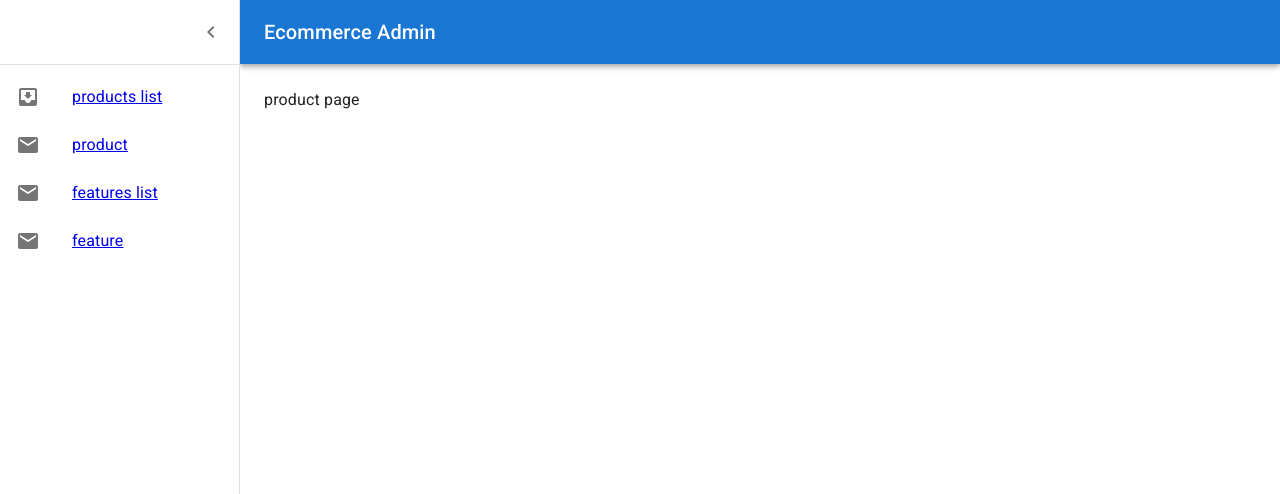
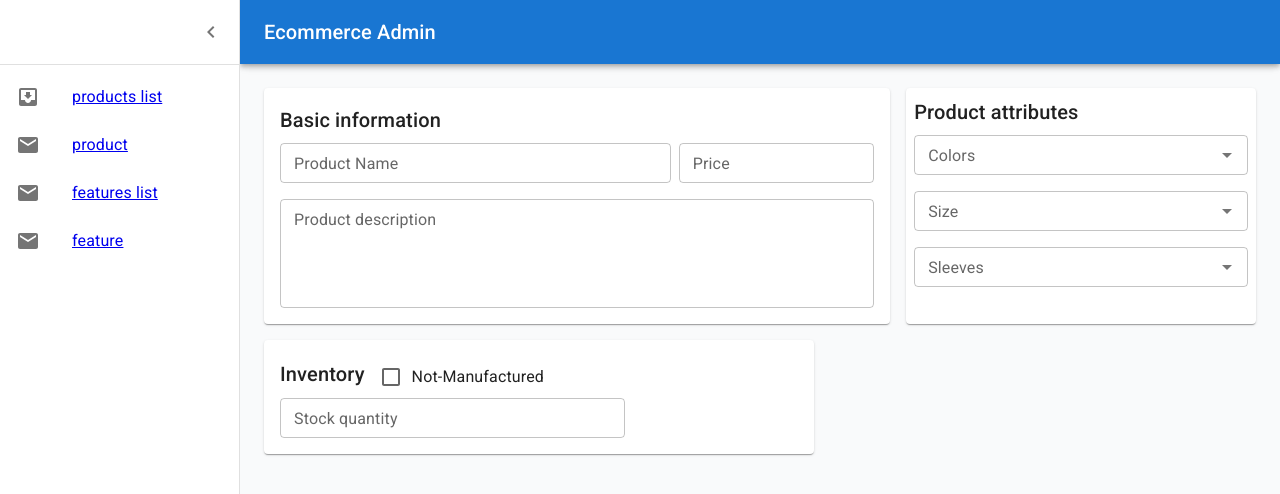
Before and after one commit to RezaZeraatkar/admin-ecommerce-react, a React (Vite) app: page /products/1/1 in a window 1280 px wide. Shown: the top 494 px of the page. Built offline with nearby package versions, Linux system fonts and the light colour scheme.

Commit message:
add - product forms

```diff
--- /dev/null
+++ b/src/components/forms/ProductAttributes.tsx
@@ -0,0 +1,96 @@
+import { attributes } from '@/data/data';
+import { Autocomplete, TextField } from '@mui/material';
+import Checkbox from '@mui/material/Checkbox';
+import Typography from '@mui/material/Typography';
+import CheckBoxOutlineBlankIcon from '@mui/icons-material/CheckBoxOutlineBlank';
+import CheckBoxIcon from '@mui/icons-material/CheckBox';
+
+const icon = <CheckBoxOutlineBlankIcon fontSize='small' />;
+const checkedIcon = <CheckBoxIcon fontSize='small' />;
+
+export default function ProductAttributes() {
+  return (
+    <form className='w-full'>
+      <Typography variant='h6' gutterBottom>
+        Product attributes
+      </Typography>
+      <div className='gap-4 flex flex-col w-full'>
+        <Autocomplete
+          className='w-full'
+          multiple
+          size='small'
+          id='checkboxes-tags-demo'
+          options={attributes.colors}
+          disableCloseOnSelect
+          getOptionLabel={(option) => option.value}
+          renderOption={(props, option, { selected }) => (
+            <li {...props}>
+              <Checkbox
+                icon={icon}
+                checkedIcon={checkedIcon}
+                style={{ marginRight: 8 }}
+                checked={selected}
+              />
+              {option.value}
+            </li>
+          )}
+          renderInput={(params) => (
+            <TextField {...params} label='Colors' placeholder='Colors' />
+          )}
+        />
+        <Autocomplete
+          className='w-full'
+          size='small'
+          multiple
+          id='checkboxes-tags-demo'
+          options={attributes.size}
+          disableCloseOnSelect
+          getOptionLabel={(option) => option.value}
+          renderOption={(props, option, { selected }) => (
+            <li {...props}>
+              <Checkbox
+                icon={icon}
+                checkedIcon={checkedIcon}
+                style={{ marginRight: 8 }}
+                checked={selected}
+              />
+              {option.value}
+            </li>
+          )}
+          renderInput={(params) => (
+            <TextField {...params} label='Size' placeholder='Size' />
+          )}
+        />
+        <Autocomplete
+          className='w-full'
+          size='small'
+          multiple
+          id='checkboxes-tags-demo'
+          options={attributes.sleeves}
+          disableCloseOnSelect
+          getOptionLabel={(option) => option.value}
+          renderOption={(props, option, { selected }) => (
+            <li {...props}>
+              <Checkbox
+                icon={icon}
+                checkedIcon={checkedIcon}
+                style={{ marginRight: 8 }}
+                checked={selected}
+                size='small'
+              />
+              {option.value}
+            </li>
+          )}
+          renderInput={(params) => (
+            <TextField
+              {...params}
+              label='Sleeves'
+              placeholder='Sleeves'
+              size='small'
+            />
+          )}
+        />
+      </div>
+    </form>
+  );
+}
--- /dev/null
+++ b/src/components/forms/ProductBasicInformation.tsx
@@ -0,0 +1,41 @@
+import TextField from '@mui/material/TextField';
+import Typography from '@mui/material/Typography';
+
+export default function ProductBasicInformation() {
+  return (
+    <form>
+      <div className='p-2'>
+        <Typography variant='h6' gutterBottom>
+          Basic information
+        </Typography>
+        <div className='flex flex-col gap-4'>
+          <div className='flex gap-2 w-full'>
+            <TextField
+              label='Product Name'
+              id='outlined-size-small'
+              defaultValue=''
+              size='small'
+              className='w-2/3'
+            />
+            <TextField
+              label='Price'
+              id='outlined-size-small'
+              defaultValue=''
+              size='small'
+              className='w-1/3'
+            />
+          </div>
+          <TextField
+            label='Product description'
+            id='outlined-size-small'
+            defaultValue=''
+            size='small'
+            multiline
+            rows={4}
+            className='w-full'
+          />
+        </div>
+      </div>
+    </form>
+  );
+}
--- /dev/null
+++ b/src/components/forms/ProductInventory.tsx
@@ -0,0 +1,28 @@
+import TextField from '@mui/material/TextField';
+import Typography from '@mui/material/Typography';
+import FormControlLabel from '@mui/material/FormControlLabel';
+import Checkbox from '@mui/material/Checkbox';
+
+export default function ProductInventory() {
+  return (
+    <form>
+      <div className='p-2'>
+        <div className='flex gap-4 items-center'>
+          <Typography variant='h6' gutterBottom>
+            Inventory
+          </Typography>
+          <FormControlLabel control={<Checkbox />} label='Not-Manufactured' />
+        </div>
+        <div className='flex gap-2 w-full'>
+          <TextField
+            label='Stock quantity'
+            id='outlined-size-small'
+            defaultValue=''
+            size='small'
+            className='w-2/3'
+          />
+        </div>
+      </div>
+    </form>
+  );
+}
--- a/src/data/data.ts
+++ b/src/data/data.ts
@@ -3,6 +3,7 @@ export const products = [
     id: 1,
     name: 'T-Shirt',
     price: '20$',
+    description: 'lorem ipsum ...',
     variants: [
       {
         color: {
@@ -40,6 +41,7 @@ export const products = [
     id: 2,
     name: 'Hoodie',
     price: '50$',
+    description: 'lorem ipsum ...',
     variants: [
       {
         color: {
--- a/src/output.css
+++ b/src/output.css
@@ -106,6 +106,61 @@
   display: flex
 }
 
+#root :is(.h-\[300px\]) {
+  height: 300px
+}
+
+#root :is(.min-h-screen) {
+  min-height: 100vh
+}
+
+#root :is(.w-1\/3) {
+  width: 33.333333%
+}
+
+#root :is(.w-2\/3) {
+  width: 66.666667%
+}
+
+#root :is(.w-full) {
+  width: 100%
+}
+
+#root :is(.flex-col) {
+  flex-direction: column
+}
+
+#root :is(.items-center) {
+  align-items: center
+}
+
+#root :is(.gap-2) {
+  gap: 0.5rem
+}
+
+#root :is(.gap-4) {
+  gap: 1rem
+}
+
+#root :is(.bg-gray-100) {
+  --tw-bg-opacity: 1;
+  background-color: rgb(243 244 246 / var(--tw-bg-opacity))
+}
+
+#root :is(.bg-gray-50) {
+  --tw-bg-opacity: 1;
+  background-color: rgb(249 250 251 / var(--tw-bg-opacity))
+}
+
+#root :is(.bg-white) {
+  --tw-bg-opacity: 1;
+  background-color: rgb(255 255 255 / var(--tw-bg-opacity))
+}
+
+#root :is(.p-2) {
+  padding: 0.5rem
+}
+
 #root :is(.text-white) {
   --tw-text-opacity: 1;
   color: rgb(255 255 255 / var(--tw-text-opacity))
@@ -122,3 +177,13 @@
   transition-timing-function: cubic-bezier(0.4, 0, 0.2, 1);
   transition-duration: 150ms
 }
+
+@media (min-width: 1024px) {
+  #root :is(.lg\:w-\[550px\]) {
+    width: 550px
+  }
+
+  #root :is(.lg\:flex-row) {
+    flex-direction: row
+  }
+}
--- a/src/pages/layout.tsx
+++ b/src/pages/layout.tsx
@@ -1,6 +1,5 @@
 import * as React from 'react';
 import { styled, useTheme } from '@mui/material/styles';
-import Box from '@mui/material/Box';
 import Drawer from '@mui/material/Drawer';
 import MuiAppBar, { AppBarProps as MuiAppBarProps } from '@mui/material/AppBar';
 import Toolbar from '@mui/material/Toolbar';
@@ -84,7 +83,7 @@ export default function RootLayout() {
   };
 
   return (
-    <Box sx={{ display: 'flex' }}>
+    <div className='flex bg-gray-50'>
       <AppBar position='fixed' open={open}>
         <Toolbar>
           <IconButton
@@ -139,10 +138,12 @@ export default function RootLayout() {
           ))}
         </List>
       </Drawer>
-      <Main open={open}>
+      <Main open={open} className='w-full'>
         <DrawerHeader />
-        <Outlet />
+        <div className='min-h-screen'>
+          <Outlet />
+        </div>
       </Main>
-    </Box>
+    </div>
   );
 }
--- a/src/pages/product/page.tsx
+++ b/src/pages/product/page.tsx
@@ -1,3 +1,23 @@
+import ProductAttributes from '@/components/forms/ProductAttributes';
+import ProductBasicInformation from '@/components/forms/ProductBasicInformation';
+import ProductInventory from '@/components/forms/ProductInventory';
+import Box from '@mui/material/Box';
+import Paper from '@mui/material/Paper';
+
 export default function Product() {
-  return <div>product page</div>;
+  return (
+    <Box className='w-full flex flex-col gap-4'>
+      <div className='flex flex-col lg:flex-row gap-4 w-full'>
+        <Paper className='p-2 w-full'>
+          <ProductBasicInformation />
+        </Paper>
+        <Paper className='p-2 md:[650px] lg:w-[550px]'>
+          <ProductAttributes />
+        </Paper>
+      </div>
+      <Paper className='p-2 md:[650px] lg:w-[550px]'>
+        <ProductInventory />
+      </Paper>
+    </Box>
+  );
 }
--- a/src/pages/products-list/page.tsx
+++ b/src/pages/products-list/page.tsx
@@ -59,11 +59,11 @@ const columns: GridColDef[] = [
 ];
 
 export default function ProductsList() {
-  const rows = flattenProductsData(products);
+  const productItems = flattenProductsData(products);
   return (
-    <div className='h-[300px] w-full'>
+    <div className='h-[300px] w-full bg-white'>
       <DataGrid
-        rows={rows}
+        rows={productItems}
         columns={columns}
         slots={{ toolbar: GridToolbar }}
         slotProps={{
--- a/src/types/app-types.d.ts
+++ b/src/types/app-types.d.ts
@@ -18,5 +18,6 @@ type Product = {
   id: number;
   name: string;
   price: string;
+  description?: string;
   variants: Variant[];
 };
--- a/src/utils/data-transformations.ts
+++ b/src/utils/data-transformations.ts
@@ -6,6 +6,7 @@ export const flattenProductsData = (products: Product[]) => {
       id: uuidv4(), // This is the unique ID for the DataGrid row
       productId: product.id, // This is the product ID
       name: product.name,
+      description: product.description,
       price: product.price,
       color: variant.color.value,
       size: variant.size.value,
```
